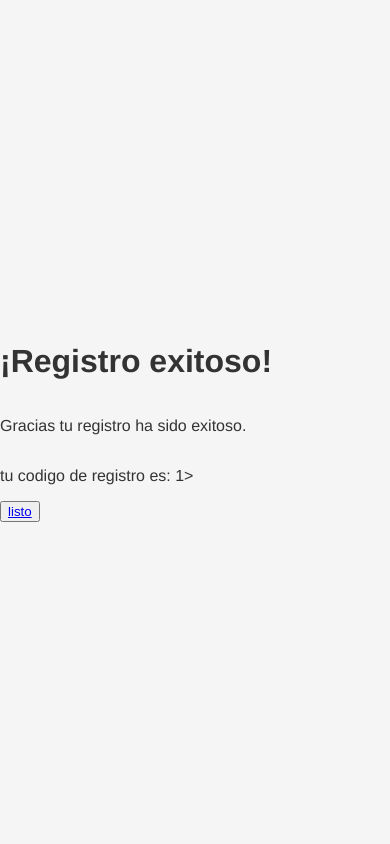
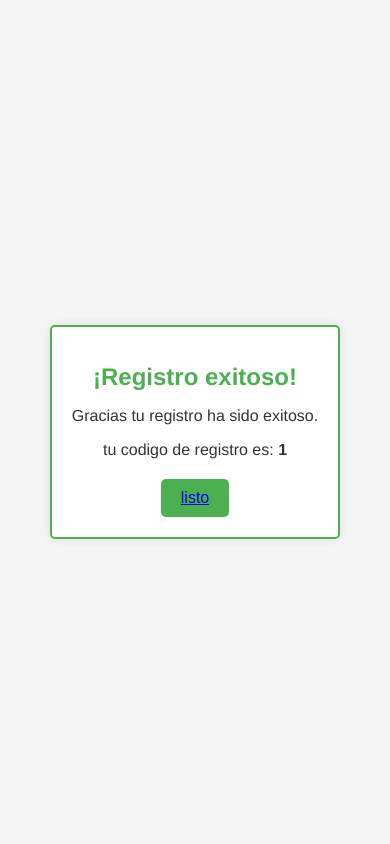
Before and after one commit to FlEtsv/sensorStats, a Flask app: page /success/1 in a window 390 px wide. Run offline with Flask 2, Linux system fonts and the light colour scheme.

Commit message:
añadidos test para distintos metodos:    -test para metodo de conexion.py añadido diseño de success.html y añadida logica de chequeoSalud.

```diff
--- a/app.py
+++ b/app.py
@@ -1,113 +1,27 @@
 import atexit
+import json
 import logging
-import traceback
+import os
 
 from apscheduler.schedulers.background import BackgroundScheduler
-from flask import Flask, render_template, request, redirect, url_for, jsonify
-import json
-import os
-import requests
-import datetime
 
-import auxiliar.utilidades
+from auxiliar.Api.conexion import api_cn
+from auxiliar.Api.get_datos import api_bp
+import auxiliar
+from flask import Flask, jsonify, request, redirect, url_for, render_template
+
 from auxiliar import sesion
 from auxiliar.action import evaluar, evaluarIndex
 from auxiliar.data import get_data, save_to_historical_data, get_historical_data, get_data_boolean
-from auxiliar.manipulacionDatos.sqlite import guardarDatosWeb, create_database
+from auxiliar.manipulacionDatos.sqlite import create_database, guardarDatosWeb
 from auxiliar.reloadData import tarea_programada
 
 app = Flask(__name__)
 app.secret_key = 'supersecretkey'
+app.register_blueprint(api_bp)
+app.register_blueprint(api_cn)
 
-#ruta para el bot obtenga los datos
-@app.route('/get_data_bot', methods=['GET'])
-def get_data_bot():
-    try:
-        api = auxiliar.utilidades.construirAPI(sesion.session.get_instance().get_ip_port(), sesion.session.get_instance().get_vin())
-        data = get_data(api)
-        if data:
-            last_position = data.get('last_position', {}).get('geometry', {}).get('coordinates', [0, 0])
-            coordinates = [last_position[1], last_position[0]]  # Leaflet uses [lat, lon]
-            battery_voltage = data.get('battery', {}).get('voltage', 0)
-            energy = data.get('energy', [{}])[0]
-            autonomy = energy.get('autonomy', 0)
-            charging = energy.get('charging', {})
-            charging_mode = charging.get('charging_mode', "N/A")
-            charging_status = charging.get('status', "N/A")
-            level = energy.get('level', 0)
-            environment = data.get('environment', {})
-            air_temp = environment.get('air', {}).get('temp', 0)
-            luminosity_day = environment.get('luminosity', {}).get('day', False)
-            kinetic = data.get('kinetic', {})
-            acceleration = kinetic.get('acceleration', 0)
-            speed = kinetic.get('speed', 0)
-            preconditioning = data.get('preconditionning', {}).get('air_conditioning', {})
-            preconditioning_status = preconditioning.get('status', "N/A")
-            mileage = data.get('timed_odometer', {}).get('mileage', 0)
 
-            save_to_historical_data({
-                'battery_voltage': battery_voltage,
-                'autonomy': autonomy,
-                'charging_mode': charging_mode,
-                'charging_status': charging_status,
-                'level': level,
-                'air_temp': air_temp,
-                'luminosity_day': luminosity_day,
-                'acceleration': acceleration,
-                'speed': speed,
-                'preconditioning_status': preconditioning_status,
-                'mileage': mileage
-            })
-            return jsonify({
-                'voltaje': battery_voltage,
-                'autonomia': autonomy,
-                'modo_carga': charging_mode,
-                'estatus_carga': charging_status,
-                'nivel': level,
-                'temperatura': air_temp,
-                'luces_dia': luminosity_day,
-                'aceleracion': acceleration,
-                'velocidad': speed,
-                'estado_precon': preconditioning_status,
-                'kilometros': mileage,
-                'coordenadas': coordinates,
-                'test_value': 12  # Add a test value for the test case
-            }), 200
-        else:
-            return jsonify({
-                'Error': 'Error obteniendo los datos.',
-                'voltaje': 0,
-                'autonomia': 0,
-                'modo_carga': "N/A",
-                'estatus_carga': "N/A",
-                'nivel': 0,
-                'temperatura': 0,
-                'luces_dia': False,
-                'aceleracion': 0,
-                'velocidad': 0,
-                'estado_precon': "N/A",
-                'kilometros': 0,
-                'coordenadas': [0, 0],
-                'test_value': 12  # Add a test value for the test case
-            }), 200
-    except Exception as e:
-        print(f"Error en la representación de los datos: {e}")
-        return jsonify({
-                'Error': 'Error obteniendo los datos.',
-                'voltaje': 0,
-                'autonomia': 0,
-                'modo_carga': "N/A",
-                'estatus_carga': "N/A",
-                'nivel': 0,
-                'temperatura': 0,
-                'luces_dia': False,
-                'aceleracion': 0,
-                'velocidad': 0,
-                'estado_precon': "N/A",
-                'kilometros': 0,
-                'coordenadas': [0, 0],
-                'test_value': 12  # Add a test value for the test case
-            }), 200
 @app.route('/bot', methods=['GET', 'POST'])
 def bot():
     if request.method == 'POST':
@@ -153,7 +67,7 @@ def connect():
     try:
         # Log the request form data
         print(f"Request form data: {request.form}")
-        # Log the session updates
+        # Log the sesion updates
         vin = request.form['vin']
         ip_port = request.form['ip_port']
 
@@ -164,22 +78,22 @@ def connect():
             # Save the connection data to data.json
             with open(file_path, 'w') as f:
                 json.dump(request.form.to_dict(), f)
-            sesion.session.get_instance().set_vin(vin)
-            sesion.session.get_instance().set_ip_port(ip_port)
+            sesion.sesion.get_instance().set_vin(vin)
+            sesion.sesion.get_instance().set_ip_port(ip_port)
 
             # guardar estos datos en el json
             return redirect(url_for('index_get')), 302
         else:
             vin = ''
             ip_port = ''
-            sesion.session.get_instance().set_vin(vin)
-            sesion.session.get_instance().set_ip_port(ip_port)
+            sesion.sesion.get_instance().set_vin(vin)
+            sesion.sesion.get_instance().set_ip_port(ip_port)
             return redirect(url_for('index_get')), 302
 
 
 
-        print(f"Setting session VIN: {vin}")
-        print(f"Setting session IP/Port: {ip_port}")
+        print(f"Setting sesion VIN: {vin}")
+        print(f"Setting sesion IP/Port: {ip_port}")
 
     except Exception as e:
         print(f"Error in connect route: {e}")
@@ -210,9 +124,9 @@ def index_get():
 
     ip_port = data.get('ip_port', '')
     vin = data.get('vin', '')
-    sesion.session.get_instance().clear()
-    sesion.session.get_instance().set_ip_port(ip_port)
-    sesion.session.get_instance().set_vin(vin)
+    sesion.sesion.get_instance().clear()
+    sesion.sesion.get_instance().set_ip_port(ip_port)
+    sesion.sesion.get_instance().set_vin(vin)
 
     # Initialize default variables
     battery_voltage = 0
@@ -334,8 +248,8 @@ def index_post():
         logging.error(f"Error escribiendo data.json: {e}")
         return jsonify({"error": "Error guardando los datos"}), 200
 
-    sesion.session.get_instance().set_vin(request.form['vin'])
-    sesion.session.get_instance().set_ip_port(request.form['ip_port'])
+    sesion.sesion.get_instance().set_vin(request.form['vin'])
+    sesion.sesion.get_instance().set_ip_port(request.form['ip_port'])
     return redirect(url_for('index')), 302
 
 
--- a/auxiliar/utilidades.py
+++ b/auxiliar/utilidades.py
@@ -15,4 +15,4 @@ def sacarCoordenadas(data):
         except Exception as e:
             print(f"Error sacando coordenadas: {e}")
 
-    return [], sesion.session.get_instance().set_coordenadas([])
+    return [], sesion.sesion.get_instance().set_coordenadas([])
--- a/templates/success.html
+++ b/templates/success.html
@@ -4,7 +4,7 @@
     <meta charset="UTF-8">
     <title>Success</title>
     <style>
-    body{
+body {
     font-family: 'Helvetica Neue', Arial, sans-serif;
     background-color: #f5f5f5;
     color: #333;
@@ -12,18 +12,67 @@
     padding: 0;
     display: flex;
     justify-content: center;
-        align-items: flex-start;
+    align-items: center;
     min-height: 100vh;
     flex-direction: column;
+}
+
+.SuccesCode {
+    background-color: #fff;
+    padding: 20px;
+    border-radius: 5px;
+    box-shadow: 0 0 10px rgba(0, 0, 0, 0.1);
+    margin-top: 20px;
+    text-align: center;
+    border: 2px solid #4CAF50; /* Add border */
+    animation: fadeIn 1s ease-in-out; /* Add animation */
+
+}
+
+@keyframes fadeIn {
+    from {
+        opacity: 0;
+        transform: translateY(-20px);
+    }
+    to {
+        opacity: 1;
+        transform: translateY(0);
+    }
+}
+.SuccesCode h1 {
+    color: #4CAF50;
+    font-family: "Lucinda Grande", "Lucinda Sans Unicode", Helvetica, Arial, Verdana, sans-serif;
+    font-size: 24px;
+    margin-bottom: 10px;
+
+}
+.SuccesCode p {
+    font-size: 16px;
+    margin-bottom: 10px;
+
+}
+.SuccesCode button {
+    background-color: #4CAF50;
+    color: white;
+    padding: 10px 20px;
+    border: none;
+    border-radius: 5px;
+    cursor: pointer;
+    font-size: 16px;
+    margin-top: 10px;
+    text-decoration: none;
+    animation: blink 1s infinite; /* Add animation */
 }
     </style>
 </head>
 <body>
+    <div class="SuccesCode">
         <h1>¡Registro exitoso!</h1>
         <p>Gracias tu registro ha sido exitoso.</p>
-    <p>tu codigo de registro es: {{ codigoVerificacion }}></p>
+        <p>tu codigo de registro es: <strong>{{ codigoVerificacion }}</strong></p>
         <button>
             <a href="/">listo</a>
         </button>
+    </div>
 </body>
 </html>
```
Also changed, not shown: auxiliar/Api/conexion.py (added, +33 -0 lines), auxiliar/Api/get_datos.py (added, +97 -0 lines), auxiliar/manipulacionDatos/sqlite.py (+13 -4 lines), auxiliar/sesion.py (+6 -6 lines), templates/index.html (+6 -4 lines), tests/Api/ApiTestConexion.py (added, +34 -0 lines), auxiliar/Api/__init__.py (added), auxiliar/__init__.py (added). Lines whose indentation alone changed are shown as unchanged.
